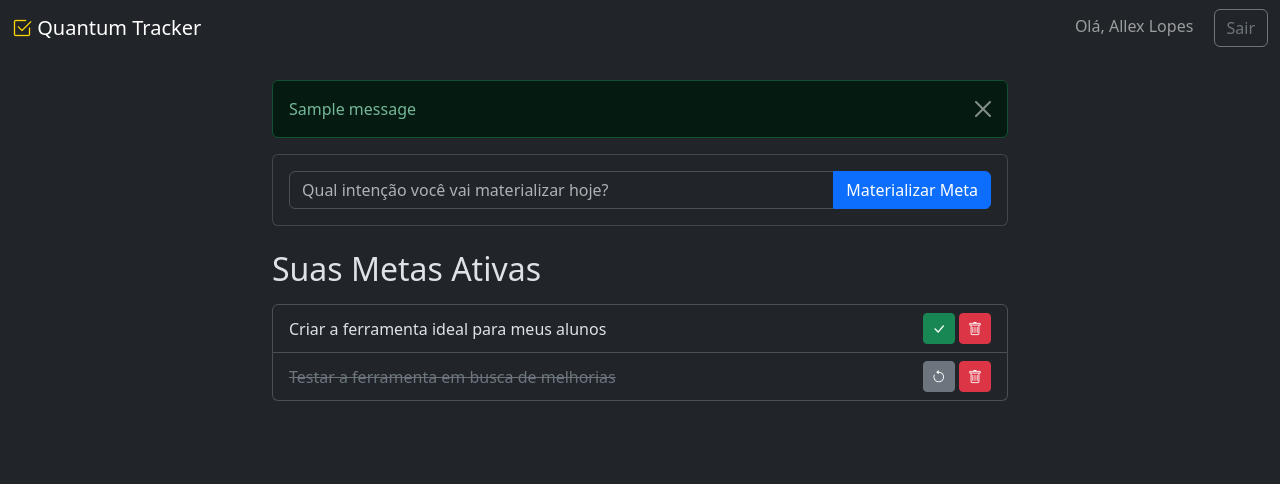
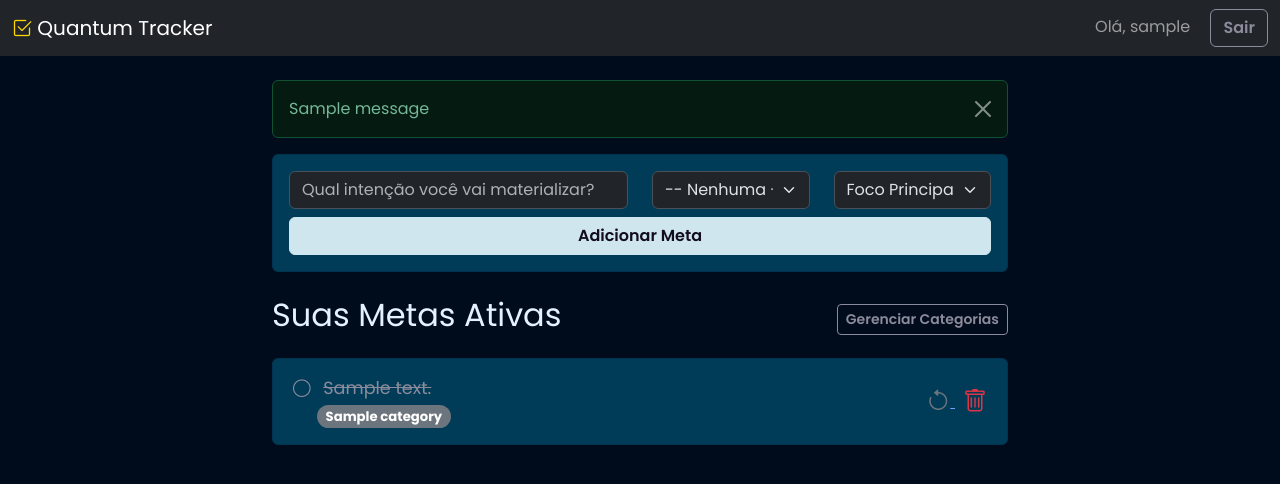
Before and after one commit to masterquantumacademy/QuantumTracker, a Flask app: page /dashboard in a window 1280 px wide. Shown: the top 484 px of the page. Run offline with Flask 3, Linux system fonts and the light colour scheme; a user stored in the database is signed in; tables that the repository leaves empty hold one stand-in row (values such as "Sample post"); one stand-in notice (Sample message) is shown; some libraries are stand-ins or nearby versions.

Commit message:
Versão 1.0: Lançamento do MVP Aprimorado com Design Final

```diff
--- a/main.py
+++ b/main.py
@@ -2,16 +2,23 @@ from flask import Flask, render_template, url_for, flash, redirect, session, req
 from flask_sqlalchemy import SQLAlchemy
 from flask_bcrypt import Bcrypt
 from flask_wtf import FlaskForm
-from wtforms import StringField, PasswordField, SubmitField, BooleanField
+from wtforms import StringField, PasswordField, SubmitField, SelectField
 from wtforms.validators import DataRequired, Length, Email, EqualTo, ValidationError
+from wtforms_sqlalchemy.fields import QuerySelectField
 import os
+import random
 
 basedir = os.path.abspath(os.path.dirname(__file__))
 
 # 1. CONFIGURAÇÃO
 app = Flask(__name__)
 app.config['SECRET_KEY'] = 'uma-chave-secreta-muito-forte-e-dificil-de-adivinhar'
-app.config['SQLALCHEMY_DATABASE_URI'] = 'sqlite:///' + os.path.join(basedir, 'site.db')
+database_url = os.environ.get('DATABASE_URL')
+if database_url:
+    app.config['SQLALCHEMY_DATABASE_URI'] = database_url.replace("postgres://", "postgresql://", 1)
+else:
+    app.config['SQLALCHEMY_DATABASE_URI'] = 'sqlite:///' + os.path.join(basedir, 'site.db')
+
 db = SQLAlchemy(app)
 bcrypt = Bcrypt(app)
 
@@ -22,12 +29,21 @@ class User(db.Model):
     email = db.Column(db.String(120), unique=True, nullable=False)
     password = db.Column(db.String(60), nullable=False)
     tasks = db.relationship('Task', backref='author', lazy=True)
+    categories = db.relationship('Category', backref='author', lazy=True)
 
 class Task(db.Model):
     id = db.Column(db.Integer, primary_key=True)
     content = db.Column(db.String(200), nullable=False)
     completed = db.Column(db.Boolean, default=False)
+    priority = db.Column(db.String(20), nullable=False, default='Foco Secundário') # <-- NOVA LINHA
     user_id = db.Column(db.Integer, db.ForeignKey('user.id'), nullable=False)
+    category_id = db.Column(db.Integer, db.ForeignKey('category.id'), nullable=True)
+
+class Category(db.Model):
+    id = db.Column(db.Integer, primary_key=True)
+    name = db.Column(db.String(100), nullable=False)
+    user_id = db.Column(db.Integer, db.ForeignKey('user.id'), nullable=False)
+    tasks = db.relationship('Task', backref='category', lazy=True)
 
 # 3. FORMULÁRIOS
 class RegistrationForm(FlaskForm):
@@ -36,7 +52,6 @@ class RegistrationForm(FlaskForm):
     password = PasswordField('Senha', validators=[DataRequired(), Length(min=6)])
     confirm_password = PasswordField('Confirmar Senha', validators=[DataRequired(), EqualTo('password', message='As senhas devem ser iguais.')])
     submit = SubmitField('Criar Conta Agora')
-    # ... (as validações continuam as mesmas) ...
     def validate_username(self, username):
         user = User.query.filter_by(username=username.data).first()
         if user:
@@ -51,11 +66,31 @@ class LoginForm(FlaskForm):
     password = PasswordField('Senha', validators=[DataRequired()])
     submit = SubmitField('Entrar')
 
+def category_query():
+    if 'user_id' in session:
+        return Category.query.filter_by(author=db.session.get(User, session['user_id']))
+    return []
+
 class TaskForm(FlaskForm):
-    content = StringField('Nova Meta Quântica', validators=[DataRequired()])
-    submit = SubmitField('Materializar Meta')
+    content = StringField('Nova Meta', validators=[DataRequired()])
+    category = QuerySelectField('Categoria', query_factory=category_query, get_label='name', allow_blank=True, blank_text='-- Nenhuma --')
+    priority = SelectField('Nível de Foco', choices=['Foco Principal', 'Foco Secundário', 'Intenção Flutuante'], validators=[DataRequired()])
+    submit = SubmitField('Adicionar Meta')
+
+class CategoryForm(FlaskForm):
+    name = StringField('Nome da Categoria', validators=[DataRequired(), Length(min=2, max=100)])
+    submit = SubmitField('Criar Categoria')
 
 # 4. ROTAS
+QUANTUM_INSIGHTS = [
+    "Sua realidade é um espelho dos seus pensamentos. Pense grande!",
+    "Cada meta concluída é um universo de possibilidades que você acaba de criar.",
+    "A frequência da gratidão atrai a frequência da abundância.",
+    "Você não atrai o que você quer. Você atrai o que você É.",
+    "Parabéns! Você colapsou a função de onda da potencialidade para a realidade.",
+    "A menor ação é mais poderosa que a maior das intenções.",
+]
+
 @app.route('/')
 def index():
     return render_template('index.html')
@@ -85,6 +120,12 @@ def register():
         user = User(username=form.username.data, email=form.email.data, password=hashed_password)
         db.session.add(user)
         db.session.commit()
+        # Cria categorias padrão para o novo usuário
+        default_categories = ['Carreira', 'Relacionamentos', 'Saúde', 'Espiritualidade']
+        for cat_name in default_categories:
+            new_cat = Category(name=cat_name, author=user)
+            db.session.add(new_cat)
+        db.session.commit()
         flash('Sua conta foi criada com sucesso! Você já pode fazer o login.', 'success')
         return redirect(url_for('login'))
     return render_template('register.html', title='Registrar', form=form)
@@ -93,16 +134,60 @@ def register():
 def dashboard():
     if 'user_id' not in session:
         return redirect(url_for('login'))
-    user = User.query.get(session['user_id'])
+
+    user = db.session.get(User, session['user_id'])
     form = TaskForm()
+
     if form.validate_on_submit():
-        task = Task(content=form.content.data, author=user)
+        task = Task(content=form.content.data, author=user, category=form.category.data, priority=form.priority.data)
         db.session.add(task)
         db.session.commit()
         flash('Sua meta foi materializada!', 'success')
         return redirect(url_for('dashboard'))
-    tasks = Task.query.filter_by(author=user).all()
+
+    # Este bloco precisa estar alinhado com o 'if' acima
+    tasks = Task.query.filter_by(author=user).order_by(db.case(
+        (Task.priority == 'Foco Principal', 0),
+        (Task.priority == 'Foco Secundário', 1),
+        (Task.priority == 'Intenção Flutuante', 2),
+    ), Task.id.desc()).all()
+
     return render_template('dashboard.html', title='Painel', user=user, form=form, tasks=tasks)
+
+@app.route('/categories')
+def categories():
+    if 'user_id' not in session:
+        return redirect(url_for('login'))
+    user = db.session.get(User, session['user_id'])
+    form = CategoryForm()
+    user_categories = Category.query.filter_by(author=user).order_by(Category.name).all()
+    return render_template('categories.html', title='Gerenciar Categorias', user=user, categories=user_categories, form=form)
+
+@app.route('/categories/add', methods=['POST'])
+def add_category():
+    if 'user_id' not in session:
+        return redirect(url_for('login'))
+    form = CategoryForm()
+    if form.validate_on_submit():
+        user = db.session.get(User, session['user_id'])
+        new_cat = Category(name=form.name.data, author=user)
+        db.session.add(new_cat)
+        db.session.commit()
+        flash('Categoria criada com sucesso!', 'success')
+    return redirect(url_for('categories'))
+
+@app.route('/categories/delete/<int:category_id>')
+def delete_category(category_id):
+    if 'user_id' not in session:
+        return redirect(url_for('login'))
+    category = Category.query.get_or_404(category_id)
+    if category.author.id != session['user_id']:
+        return redirect(url_for('dashboard'))
+    Task.query.filter_by(category_id=category.id).update({Task.category_id: None})
+    db.session.delete(category)
+    db.session.commit()
+    flash('Categoria apagada.', 'info')
+    return redirect(url_for('categories'))
 
 @app.route('/task/toggle/<int:task_id>')
 def toggle_task(task_id):
@@ -112,6 +197,9 @@ def toggle_task(task_id):
     if task.author.id != session['user_id']:
         return redirect(url_for('dashboard'))
     task.completed = not task.completed
+    if task.completed:
+        insight = random.choice(QUANTUM_INSIGHTS)
+        flash(insight, 'success')
     db.session.commit()
     return redirect(url_for('dashboard'))
 
--- a/requirements.txt
+++ b/requirements.txt
@@ -20,3 +20,4 @@ SQLAlchemy==2.0.43
 typing_extensions==4.14.1
 Werkzeug==3.1.3
 WTForms==3.2.1
+WTForms-SQLAlchemy==0.4.2
--- /dev/null
+++ b/static/style.css
@@ -0,0 +1,102 @@
+/* --- Arquivo: static/style.css --- */
+
+/* 1. Importação da Fonte e Definição das Variáveis de Cor */
+@import url('https://fonts.googleapis.com/css2?family=Poppins:wght@300;400;600;700&display=swap');
+
+:root {
+    --quantum-dark-purple: #000b1b; /* Fundo principal, mais escuro */
+    --quantum-purple: #003c58;      /* Cor de cards e elementos */
+    --quantum-cyan: #cfe6ee;        /* Cor de destaque principal (botões primários) */
+    --quantum-gold: #FFD700;        /* Cor de ícones e destaques secundários */
+    --quantum-light-text: #e6f1ff; /* Cor do texto principal */
+    --quantum-muted-text: #8b8b9b;  /* Cor de textos secundários */
+}
+
+/* 2. Estilos Globais */
+body {
+    font-family: 'Poppins', sans-serif;
+    background-color: var(--quantum-dark-purple);
+    color: var(--quantum-light-text);
+}
+
+.card {
+    background-color: var(--quantum-purple);
+    border: 1px solid #00334d; /* Uma borda sutil para definir o card */
+}
+
+/* 3. Estilos dos Botões */
+.btn-primary {
+    background-color: var(--quantum-cyan);
+    border-color: var(--quantum-cyan);
+    color: #120c1c; /* Texto escuro para contraste no ciano */
+    font-weight: 600;
+    transition: all 0.2s ease-in-out;
+}
+
+.btn-primary:hover {
+    background-color: white;
+    border-color: white;
+    color: #120c1c;
+    transform: translateY(-2px); /* Efeito sutil de elevação */
+    box-shadow: 0 4px 15px rgba(0, 246, 255, 0.3);
+}
+
+.btn-outline-secondary {
+    border-color: var(--quantum-muted-text);
+    color: var(--quantum-muted-text);
+    font-weight: 600;
+}
+
+.btn-outline-secondary:hover {
+    background-color: var(--quantum-muted-text);
+    border-color: var(--quantum-muted-text);
+    color: white;
+}
+
+/* 4. Estilo dos Ícones Dourados */
+.brand-icon {
+    color: var(--quantum-gold);
+}
+
+/* --- Adicione no final do static/style.css --- */
+
+/* 5. Estilos Específicos do Dashboard */
+.quantum-task-item {
+    background-color: var(--quantum-purple);
+    border-color: #00334d;
+    padding: 1rem 1.25rem;
+    font-size: 1.1rem;
+    color: var(--quantum-light-text);
+}
+
+.task-completed {
+    text-decoration: line-through;
+    color: var(--quantum-muted-text);
+}
+
+.btn-action {
+    background: none;
+    border: none;
+}
+
+.btn-action i { /* Estilo aplicado diretamente ao ícone */
+    font-size: 1.5rem;
+    vertical-align: middle;
+    transition: transform 0.2s ease;
+}
+
+.btn-action:hover i {
+    transform: scale(1.2);
+}
+
+.btn-complete i { color: #198754; } /* Verde */
+.btn-reactivate i { color: #6c757d; } /* Cinza */
+.btn-delete i { color: #dc3545; } /* Vermelho */
+
+/* --- Adicione no final do static/style.css --- */
+
+/* 6. Estilo do Logo Principal */
+.hero-logo {
+    max-width: 150px; /* Define a largura máxima do logo */
+    height: auto;     /* Garante que a altura se ajuste proporcionalmente */
+}
--- a/templates/dashboard.html
+++ b/templates/dashboard.html
@@ -6,13 +6,12 @@
     <title>{{ title }} - Quantum Tracker</title>
     <link href="https://cdn.jsdelivr.net/npm/bootstrap@5.3.2/dist/css/bootstrap.min.css" rel="stylesheet">
     <link rel="stylesheet" href="https://cdn.jsdelivr.net/npm/bootstrap-icons@1.11.1/font/bootstrap-icons.css">
-    <style>
-        .brand-icon { color: #FFD700; }
-        .task-completed { text-decoration: line-through; color: #6c757d; }
-    </style>
+    <link rel="stylesheet" href="{{ url_for('static', filename='style.css') }}">
+    <link rel="icon" type="image/png" href="{{ url_for('static', filename='img/favicon.png') }}">
 </head>
 <body>
     <nav class="navbar navbar-expand-lg navbar-dark bg-dark">
+        <!-- ... (navbar sem mudanças) ... -->
         <div class="container-fluid">
             <a class="navbar-brand" href="{{ url_for('dashboard') }}"><i class="bi bi-check2-square brand-icon"></i> Quantum Tracker</a>
             <div class="ms-auto">
@@ -37,34 +36,71 @@
                     {% endif %}
                 {% endwith %}
 
-                <!-- Formulário para Adicionar Novas Metas -->
+                <!-- Formulário para Adicionar Novas Metas (COM CATEGORIAS) -->
                 <div class="card mb-4">
                     <div class="card-body">
                         <form method="POST" action="">
                             {{ form.hidden_tag() }}
-                            <div class="input-group">
-                                {{ form.content(class="form-control", placeholder="Qual intenção você vai materializar hoje?") }}
+                            <div class="row align-items-end">
+                                <div class="col-md-6 mb-2 mb-md-0">
+                                    {{ form.content.label(class="form-label visually-hidden") }}
+                                    {{ form.content(class="form-control", placeholder="Qual intenção você vai materializar?") }}
+                                </div>
+                                <div class="col-md-3 mb-2 mb-md-0">
+                                    {{ form.category.label(class="form-label visually-hidden") }}
+                                    {{ form.category(class="form-select") }}
+
+                                </div>
+                                <div class="col-md-3 mb-2 mb-md-0">
+                                    {{ form.priority.label(class="form-label visually-hidden") }}
+                                    {{ form.priority(class="form-select") }}
+                                </div>
+                            </div>
+                            <div class="d-grid mt-2">
                                 {{ form.submit(class="btn btn-primary") }}
                             </div>
                         </form>
                     </div>
                 </div>
 
-                <!-- Lista de Metas Existentes -->
-                <h2 class="mb-3">Suas Metas Ativas</h2>
+                <!-- Lista de Metas Existentes (COM CATEGORIAS) -->
+                <div class="d-flex justify-content-between align-items-center mb-3">
+    <h2>Suas Metas Ativas</h2>
+    <a href="{{ url_for('categories') }}" class="btn btn-sm btn-outline-secondary">Gerenciar Categorias</a>
+</div>
                 <ul class="list-group">
                     {% for task in tasks %}
-                        <li class="list-group-item d-flex justify-content-between align-items-center">
-                            <span class="{{ 'task-completed' if task.completed else '' }}">{{ task.content }}</span>
+                        <li class="list-group-item d-flex justify-content-between align-items-center quantum-task-item">
                             <div>
-                                <a href="{{ url_for('toggle_task', task_id=task.id) }}" class="btn btn-sm {{ 'btn-secondary' if task.completed else 'btn-success' }}">
+                                <!-- Ícone de Prioridade -->
+                                {% if task.priority == 'Foco Principal' %}
+                                    <i class="bi bi-star-fill brand-icon me-2" title="Foco Principal"></i>
+                                {% elif task.priority == 'Foco Secundário' %}
+                                    <i class="bi bi-circle-fill me-2" style="color: var(--quantum-cyan);" title="Foco Secundário"></i>
+                                {% else %}
+                                    <i class="bi bi-circle me-2" style="color: var(--quantum-muted-text);" title="Intenção Flutuante"></i>
+                                {% endif %}
+
+                                <!-- Conteúdo da Meta -->
+                                <span class="{{ 'task-completed' if task.completed else '' }}">{{ task.content }}</span>
+
+                                <!-- Tag de Categoria -->
+                                {% if task.category %}
+                                <br><small class="badge rounded-pill text-bg-secondary ms-4">{{ task.category.name }}</small>
+                                {% endif %}
+                            </div>
+                            <div>
+                                <!-- Botões de Ação -->
+                                <a href="{{ url_for('toggle_task', task_id=task.id) }}" class="btn-action {{ 'btn-reactivate' if task.completed else 'btn-complete' }}">
                                     <i class="bi {{ 'bi-arrow-counterclockwise' if task.completed else 'bi-check-lg' }}"></i>
                                 </a>
-                                <a href="{{ url_for('delete_task', task_id=task.id) }}" class="btn btn-sm btn-danger"><i class="bi bi-trash"></i></a>
+                                <a href="{{ url_for('delete_task', task_id=task.id) }}" class="btn-action btn-delete ms-2">
+                                    <i class="bi bi-trash"></i>
+                                </a>
                             </div>
                         </li>
                     {% else %}
-                        <li class="list-group-item">Você ainda não materializou nenhuma meta. Comece agora!</li>
+                        <li class="list-group-item quantum-task-item">Seu universo de potencial aguarda. Materialize sua primeira intenção.</li>
                     {% endfor %}
                 </ul>
 
--- a/templates/login.html
+++ b/templates/login.html
@@ -5,8 +5,9 @@
     <meta name="viewport" content="width=device-width, initial-scale=1.0">
     <title>{{ title }} - Quantum Tracker</title>
     <link href="https://cdn.jsdelivr.net/npm/bootstrap@5.3.2/dist/css/bootstrap.min.css" rel="stylesheet">
-    <link rel="stylesheet" href="https://cdn.jsdelivr.net/npm/bootstrap-icons@1.11.1/font/bootstrap-icons.css">
+    <link rel="stylesheet" href="{{ url_for('static', filename='style.css') }}">
     <style> .brand-icon { color: #FFD700; } </style>
+    <link rel="icon" type="image/png" href="{{ url_for('static', filename='img/favicon.png') }}">
 </head>
 <body>
     <div class="container mt-5">
--- a/templates/register.html
+++ b/templates/register.html
@@ -5,8 +5,9 @@
     <meta name="viewport" content="width=device-width, initial-scale=1.0">
     <title>{{ title }} - Quantum Tracker</title>
     <link href="https://cdn.jsdelivr.net/npm/bootstrap@5.3.2/dist/css/bootstrap.min.css" rel="stylesheet">
-    <link rel="stylesheet" href="https://cdn.jsdelivr.net/npm/bootstrap-icons@1.11.1/font/bootstrap-icons.css">
+    <link rel="stylesheet" href="{{ url_for('static', filename='style.css') }}">
     <style> .brand-icon { color: #FFD700; } </style>
+    <link rel="icon" type="image/png" href="{{ url_for('static', filename='img/favicon.png') }}">
 </head>
 <body>
     <div class="container mt-5">
```
Also changed, not shown: templates/categories.html (added, +74 -0 lines), templates/index.html (+5 -12 lines), site.db, static/img/favicon.png (added), static/img/logo-quantum.png (added).
